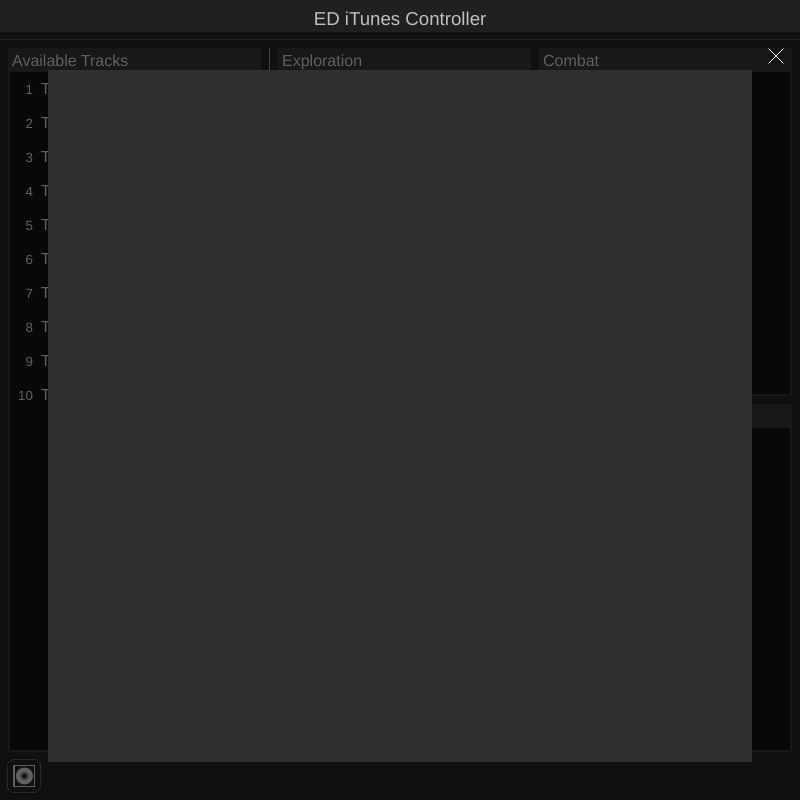
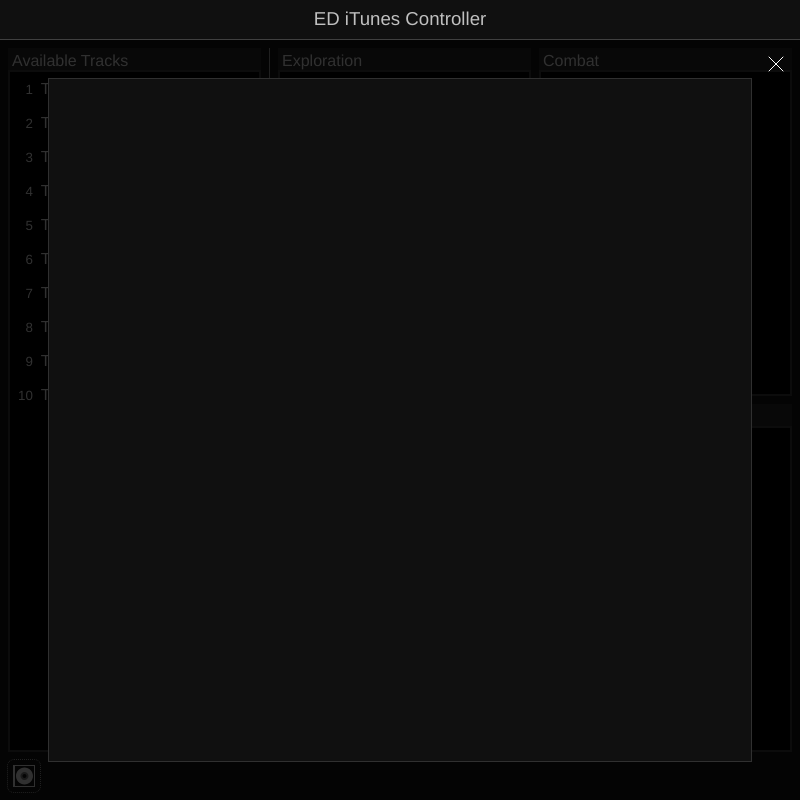
Before and after one commit to SilverWolf32/ed-jukebox, an Electron app: page app/index.html in a window 800 px wide. Both pictures are taken after a click on the button "Select album". Drawn offline with nearby package versions, Linux system fonts and the light colour scheme; files that its build step writes are made by us from their sources.

Commit message:
Make UI slightly darker, fix overlay container overlapping menu bar

```diff
--- a/app/style/index.less
+++ b/app/style/index.less
@@ -19,13 +19,13 @@
 	-webkit-app-region: drag;
 	align-self: stretch;
 	width: 100%;
-	height: 32px;
+	height: 40px;
 	flex: 0 0 auto;
 	align-self: stretch;
 	display: flex;
 	flex-direction: row;
 	justify-content: center;
-	margin-top: 8px;
+	padding-top: 8px;
 	border-bottom: 1px solid @border1;
 }
 
--- a/app/style/overlay.less
+++ b/app/style/overlay.less
@@ -7,9 +7,9 @@
 	visibility: hidden;
 	opacity: 0.0;
 	width: 100%;
-	height: calc(100% - 32px); // height of title bar
+	height: calc(100% - 40px); // height of title bar
 	bottom: 0px;
-	background-color: fade(#000000, 50%);
+	background-color: fade(#000000, 75%);
 	transition: opacity 0.5s, visibility 0.5s; // visibility doesn't actually transition, but is needed here for transitioning back
 	display: flex;
 	justify-content: center;
@@ -25,7 +25,8 @@
 	// flex: 0 0 auto;
 	top: 100%; // just offscreen
 	// left: 5%; // center
-	background-color: @basebg2;
+	background-color: @basebg0;
+	border: 1px solid @border0;
 	transition: top 0.5s;
 }
 
--- a/app/style/variables.less
+++ b/app/style/variables.less
@@ -2,9 +2,9 @@
 UI color variables.
 */
 
-@basebg0: #202020;
-@basebg1: #101010;
-@basebg2: #303030;
+@basebg0: #101010;
+@basebg1: #000000;
+@basebg2: #202020;
 
 @basetext0: #C0C0C0;
 @basetextdark: #000000;
--- a/main.js
+++ b/main.js
@@ -6,7 +6,7 @@
 		height: 600,
 		titleBarStyle: "hiddenInset",
 		darkTheme: true,
-		backgroundColor: "#202020"
+		backgroundColor: "#101010"
 	});
 	window.loadFile("app/index.html");
 }
```
